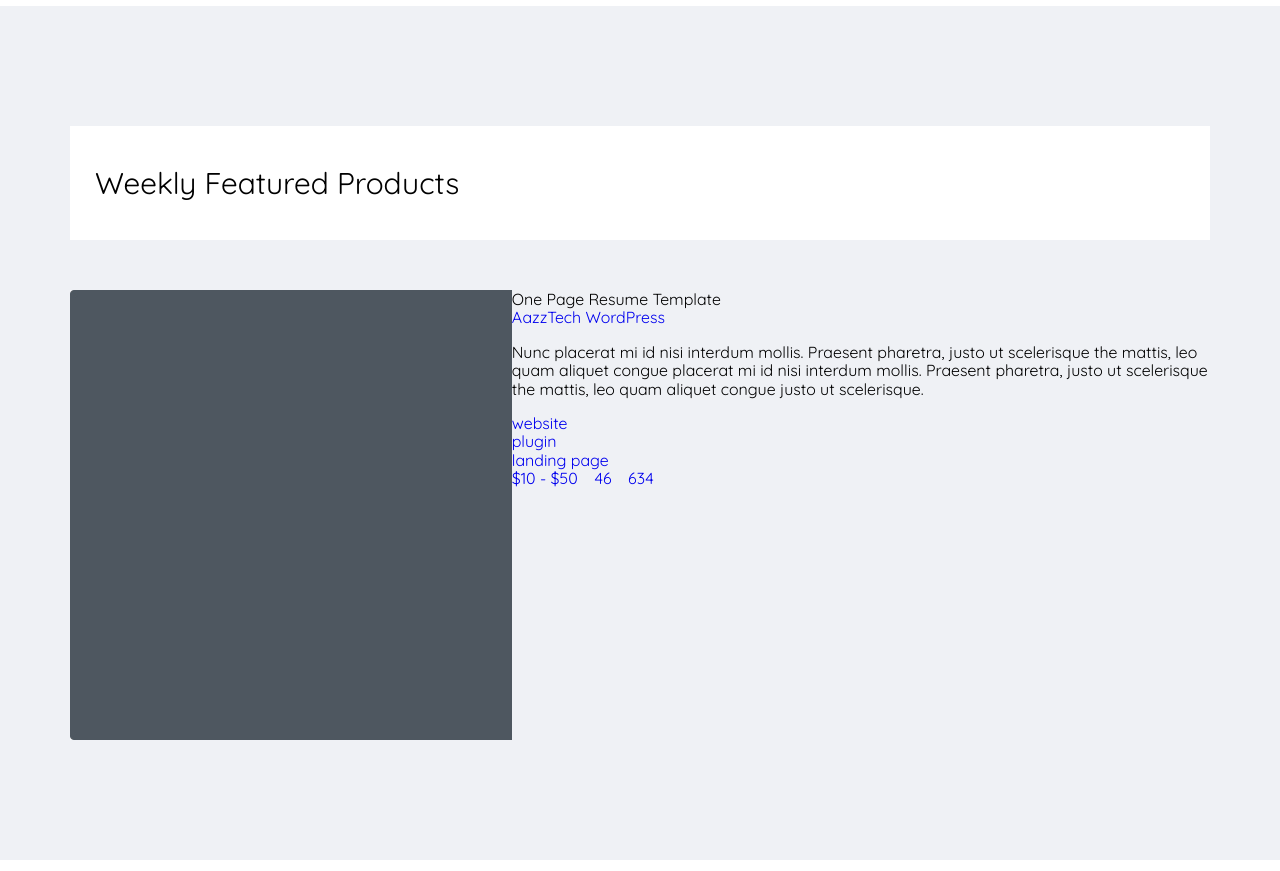
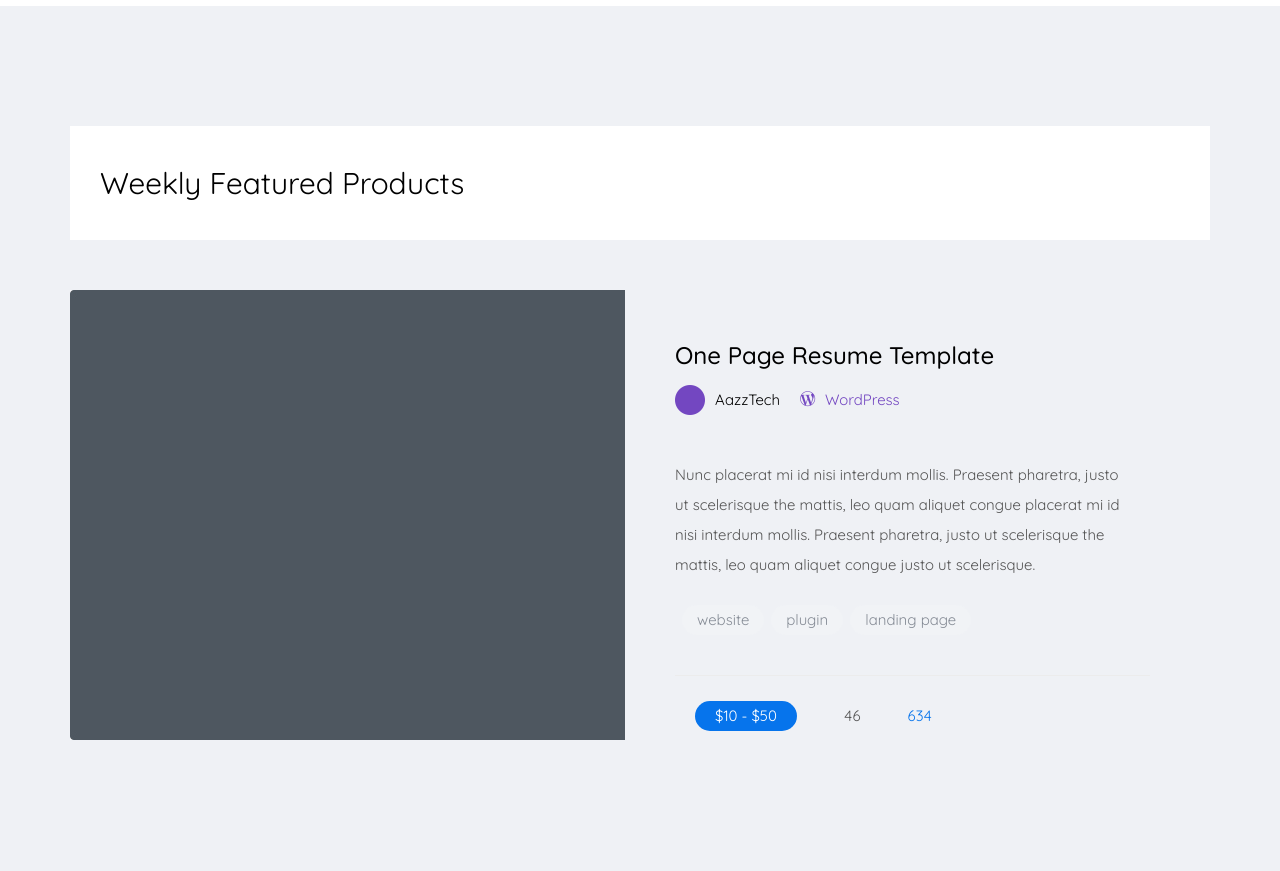
Before and after one commit to affectal/MartPlase, a website: page app/index.html in a window 1280 px wide. Shown: the part 1600-2471 px from the top of the page. Drawn offline with nearby package versions, Linux system fonts and the light colour scheme; files that its build step writes are made by us from their sources.

Commit message:
'app/index.html'

```diff
--- a/app/index.html
+++ b/app/index.html
@@ -179,7 +179,7 @@
         <section class="slider">
             <div class="container">
                 <div class="slider__inner">
-                    <div class="slider__title">
+                    <div class="slider__title title">
                         Weekly Featured Products
                     </div>
                     <div class="slider__items">
@@ -192,12 +192,17 @@
                                     <a class="hover-link" href="#">Live Demo</a>
                                 </div>
                             </div>
-                            <div class="slider__item-content ">
+                            <div class="item__content ">
                                 <div class="item__content-title ">
                                     One Page Resume Template
                                 </div>
-                                <a href="# " class="item__content-author ">AazzTech</a>
-                                <a href="# ">WordPress</a>
+                                <div class="item__content-box">
+                                    <a class="item__content-img " href="#">
+                                        <img src="images/author-icon.png" alt="">
+                                    </a>
+                                    <a class="item__content-author" href="# ">AazzTech</a>
+                                    <a class="item__content-link" href="# ">WordPress</a>
+                                </div>
                                 <p>
                                     Nunc placerat mi id nisi interdum mollis. Praesent pharetra, justo ut scelerisque the mattis, leo quam aliquet congue placerat mi id nisi interdum mollis. Praesent pharetra, justo ut scelerisque the mattis, leo quam aliquet congue justo ut scelerisque.
                                 </p>
@@ -210,14 +215,16 @@
                                     <div class="data ">
                                         <a href="# " class="data-prise ">$10 - $50</a>
                                         <a href="# " class="data-likes ">
-                                            <svg class="lnr ">
+                                            <svg class="lnr lnr-heart ">
                                                 <use xlink:href="#lnr-heart "></use>
-                                            </svg>46
+                                            </svg>
+                                            <span>46</span>
                                         </a>
                                         <a href="# " class="data-basket ">
-                                            <svg class="lnr ">
+                                            <svg class="lnr lnr-cart">
                                                 <use xlink:href="#lnr-cart "></use>
-                                            </svg>634
+                                            </svg>
+                                            <span>634</span>
                                         </a>
                                     </div>
                                     <div class="stars "></div>
--- a/app/scss/_global.scss
+++ b/app/scss/_global.scss
@@ -29,3 +29,10 @@ body {
     margin: 0 auto;
     padding: 0 15px;
 }
+
+.title {
+    font-size: 30px;
+    color: #000;
+    background-color: #fff;
+    padding: 40px 30px;
+}
--- a/app/scss/_vars.scss
+++ b/app/scss/_vars.scss
@@ -1,2 +1,11 @@
 $blue: #0674ec;
 $text: #333333;
+@mixin f500 {
+    font-family: 'Quicksand', sans-serif;
+    font-weight: 500;
+}
+
+@mixin f700 {
+    font-family: 'Quicksand', sans-serif;
+    font-weight: 700;
+}
--- a/app/scss/style.scss
+++ b/app/scss/style.scss
@@ -129,7 +129,7 @@
         font-weight: 500;
         padding-left: 20px;
         padding-right: 90px;
-        &:focus {
+        &::focus {
             border: 1px solid $blue;
         }
         &::placeholder {
@@ -203,7 +203,7 @@
         &+button {
             margin-left: 30px;
         }
-        &:hover {
+        &::hover {
             background-color: #fff;
             color: $blue;
         }
@@ -274,7 +274,7 @@
             border-radius: 4px;
             border: none;
             transition: all .3s;
-            &:hover {
+            &::hover {
                 background-color: #fff;
                 color: $blue;
                 border: 1px solid $blue;
@@ -283,13 +283,8 @@
     }
 }
 
-.lnr {
-    display: inline-block;
-    width: 12px;
-    height: 12px;
-    color: #676767;
-}
-
+// SEARCH end
+// advantages start
 .advantages {
     &__inner {
         display: flex;
@@ -322,7 +317,7 @@
             line-height: 30px;
             color: #555555;
         }
-        &:hover {
+        &::hover {
             box-shadow: 0px 2px 50px 0px rgba(0, 0, 0, 0.08);
         }
     }
@@ -339,18 +334,16 @@
     &__title {
         width: 100%;
         background-color: #fff;
-        font-size: 30px;
-        padding: 40px 25px;
         margin-bottom: 50px;
     }
     &__item {
         display: flex;
-        justify-content: center;
+        justify-content: space-between;
         &-img {
             background-repeat: no-repeat;
             background-size: cover;
             background-position: center;
-            max-width: 50%;
+            max-width: 555px;
             width: 100%;
             transition: all .3s;
             .item__bg {
@@ -369,7 +362,7 @@
                     font-size: 15px;
                     font-weight: 500;
                     padding: 13px 25px;
-                    &:hover {
+                    &::hover {
                         background-color: transparent;
                         color: #fff;
                         border: 1px solid #fff;
@@ -382,7 +375,7 @@
             .item__bg2 {
                 display: none;
             }
-            &:hover {
+            &::hover {
                 .item__bg2 {
                     display: flex;
                 }
@@ -391,5 +384,103 @@
                 }
             }
         }
+        .item__content {
+            max-width: 555px;
+            width: 100%;
+            font-size: 15px;
+            line-height: 30px;
+            padding: 50px 60px 20px 20px;
+            &-title {
+                font-size: 24px;
+                @include f500;
+                margin-bottom: 15px;
+            }
+            &-box {
+                display: flex;
+                max-width: 225px;
+                min-height: 30px;
+                margin-bottom: 35px;
+            }
+            &-author {
+                color: #000;
+                margin: 0 20px 0 10px;
+            }
+            &-link {
+                color: #7347c1;
+                padding-left: 25px;
+                position: relative;
+                &::before {
+                    content: '';
+                    position: absolute;
+                    background-image: url(../images/wordpress-icon.png);
+                    width: 16px;
+                    height: 16px;
+                    color: #7347c1;
+                    left: 0;
+                    top: 6px;
+                }
+            }
+            p {
+                font-size: 15px;
+                line-height: 30px;
+                color: #555;
+                padding-right: 25px;
+                margin-bottom: 25px;
+            }
+            &-categories {
+                display: flex;
+                text-align: center;
+                margin-bottom: 40px;
+                .categories {
+                    background-color: #f1f3f6;
+                    padding: 0 15px;
+                    border-radius: 28px;
+                    color: #868c96;
+                    margin-left: 7px;
+                }
+            }
+            &-statistic {
+                display: flex;
+                text-align: center;
+                border-top: 1px solid #ececec;
+                padding-top: 25px;
+                .data {
+                    display: flex;
+                    justify-content: space-between;
+                    padding: 0 20px;
+                    &-prise {
+                        background-color: $blue;
+                        padding: 0 20px;
+                        color: #fff;
+                        border-radius: 16px;
+                    }
+                    a+a {
+                        margin-left: 20px;
+                    }
+                    svg {
+                        margin-right: 8px;
+                        width: 15px;
+                        height: 15px;
+                        color: greenyellow;
+                    }
+                    .data-likes {
+                        .lnr-heart {
+                            color: #7347c1;
+                        }
+                        span {
+                            color: #555;
+                        }
+                    }
+                    .data-basket {
+                        color: $blue;
+                        .lnr-cart {
+                            color: $blue;
+                        }
+                    }
+                }
+            }
+        }
     }
 }
+
+// slider end
```
